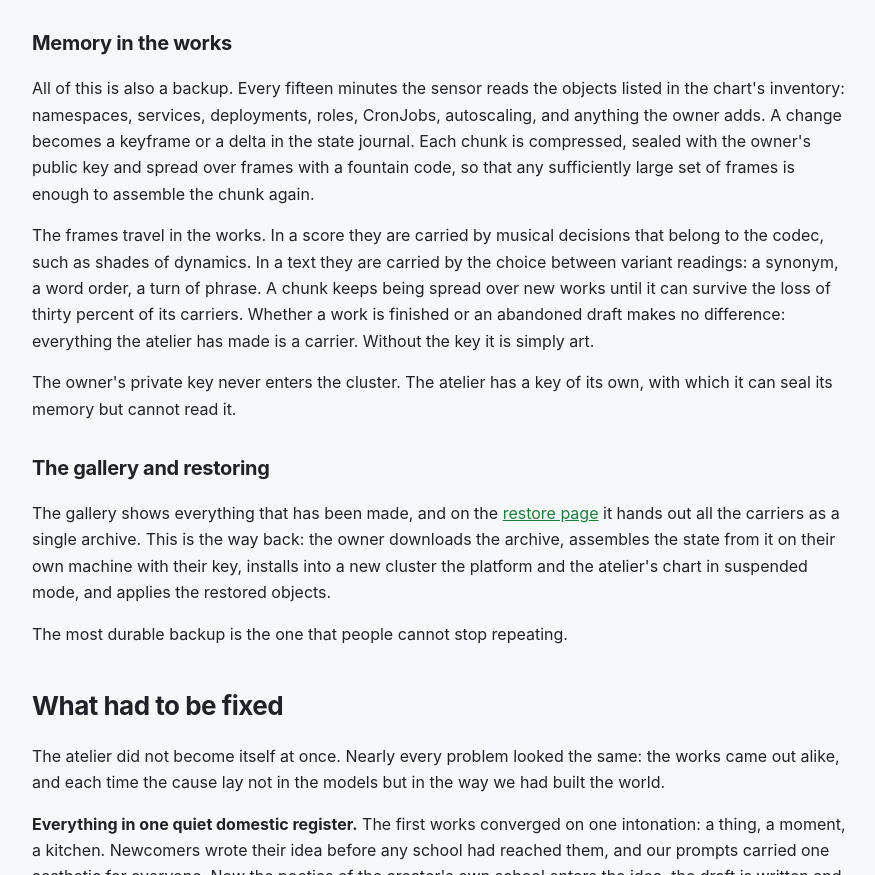
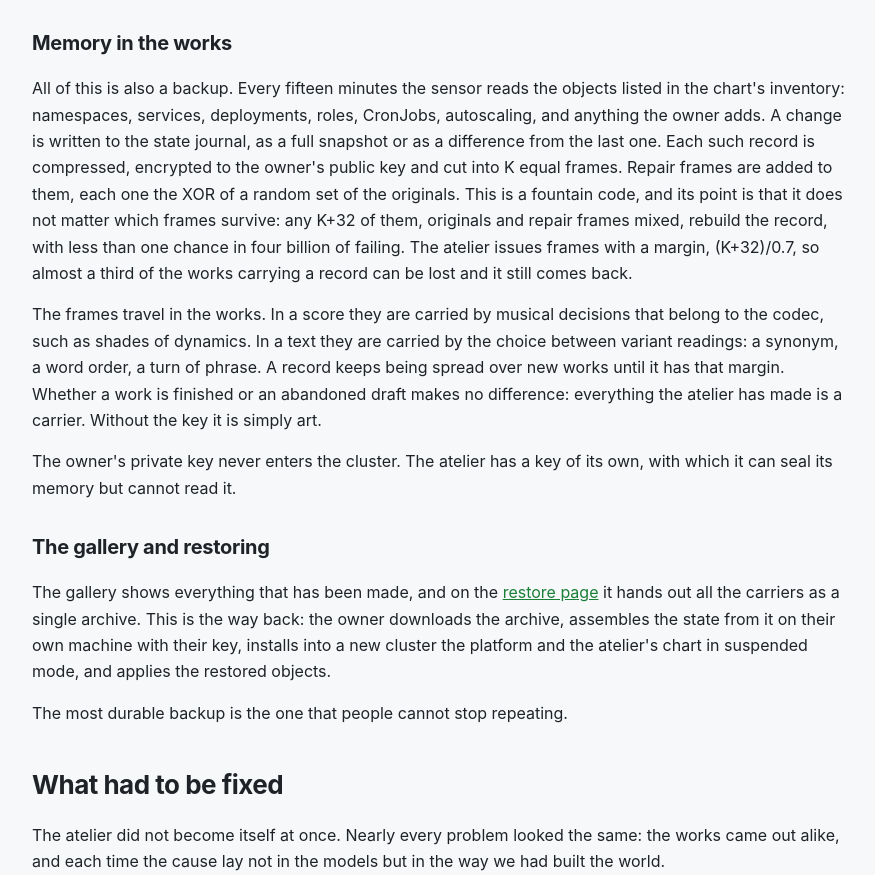
Before and after one commit to sncfoundation/sncfoundation.github.io, a plain HTML site: page blog-mnemosyne-a-friendly-project.html in a window 1280 px wide. Shown: the part 10115-10990 px from the top of the page, without its empty margins (198-1073 px from the left). Drawn offline with Linux system fonts and the light colour scheme.

Commit message:
docs(blog): explain the fountain code in the Mnemosyne post
Assisted-by: LLM
Signed-off-by: tym83 <6355522@gmail.com>

```diff
--- a/blog-mnemosyne-a-friendly-project.html
+++ b/blog-mnemosyne-a-friendly-project.html
@@ -251,9 +251,9 @@
 
   <h3>Memory in the works</h3>
 
-  <p>All of this is also a backup. Every fifteen minutes the sensor reads the objects listed in the chart's inventory: namespaces, services, deployments, roles, CronJobs, autoscaling, and anything the owner adds. A change becomes a keyframe or a delta in the state journal. Each chunk is compressed, sealed with the owner's public key and spread over frames with a fountain code, so that any sufficiently large set of frames is enough to assemble the chunk again.</p>
+  <p>All of this is also a backup. Every fifteen minutes the sensor reads the objects listed in the chart's inventory: namespaces, services, deployments, roles, CronJobs, autoscaling, and anything the owner adds. A change is written to the state journal, as a full snapshot or as a difference from the last one. Each such record is compressed, encrypted to the owner's public key and cut into K equal frames. Repair frames are added to them, each one the XOR of a random set of the originals. This is a fountain code, and its point is that it does not matter which frames survive: any K+32 of them, originals and repair frames mixed, rebuild the record, with less than one chance in four billion of failing. The atelier issues frames with a margin, (K+32)/0.7, so almost a third of the works carrying a record can be lost and it still comes back.</p>
 
-  <p>The frames travel in the works. In a score they are carried by musical decisions that belong to the codec, such as shades of dynamics. In a text they are carried by the choice between variant readings: a synonym, a word order, a turn of phrase. A chunk keeps being spread over new works until it can survive the loss of thirty percent of its carriers. Whether a work is finished or an abandoned draft makes no difference: everything the atelier has made is a carrier. Without the key it is simply art.</p>
+  <p>The frames travel in the works. In a score they are carried by musical decisions that belong to the codec, such as shades of dynamics. In a text they are carried by the choice between variant readings: a synonym, a word order, a turn of phrase. A record keeps being spread over new works until it has that margin. Whether a work is finished or an abandoned draft makes no difference: everything the atelier has made is a carrier. Without the key it is simply art.</p>
 
   <p>The owner's private key never enters the cluster. The atelier has a key of its own, with which it can seal its memory but cannot read it.</p>
 
```
